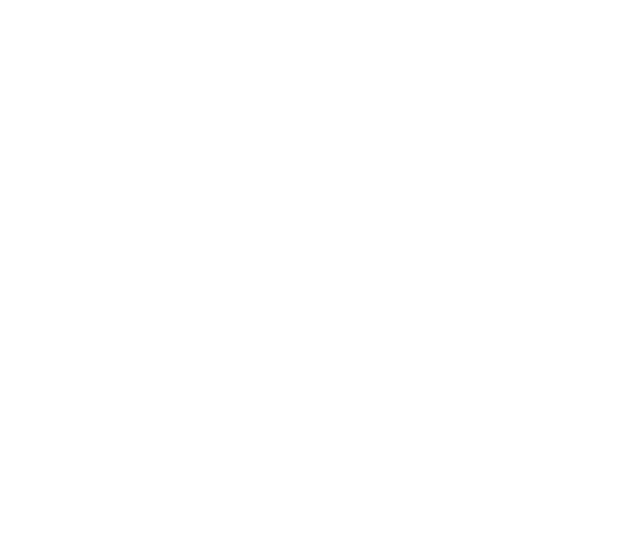
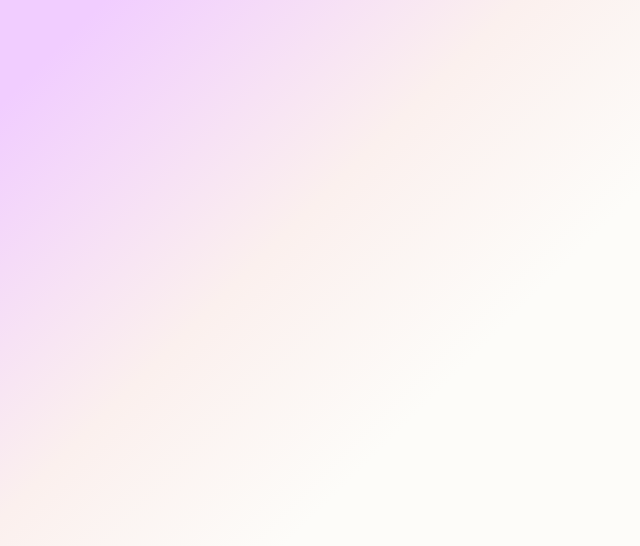
Before and after one commit to Raja-Junaid/IndieBrew_Landing_Page, a website built with Vite: page index.html in a window 1280 px wide. Shown: the whole page, without its empty margins (0-640 px from the left). Built offline with nearby package versions, Linux system fonts and the light colour scheme.

Commit message:
Added Bg-gradient in Hero section

```diff
--- a/index.html
+++ b/index.html
@@ -22,8 +22,10 @@
     />
   </head>
   <body>
-    <!--============================== NAVBAR ==============================-->
+    <div class="nav-hero">
+      <!--============================== NAVBAR ==============================-->
 
-    <!--====================================================================-->
+      <!--====================================================================-->
+    </div>
   </body>
 </html>
--- a/input.css
+++ b/input.css
@@ -5,3 +5,17 @@
 body {
   font-family: "DM Sans", sans-serif;
 }
+
+/* ============== Navbar + Hero Background ============== */
+
+.nav-hero {
+  width: 100vw;
+  height: 100vh;
+  background: rgb(241, 205, 255);
+  background: linear-gradient(
+    135deg,
+    rgba(241, 205, 255, 1) 5%,
+    rgba(251, 240, 238, 1) 25%,
+    rgba(253, 252, 249, 1) 40%
+  );
+}
```
